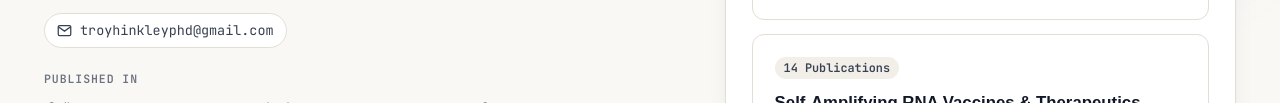
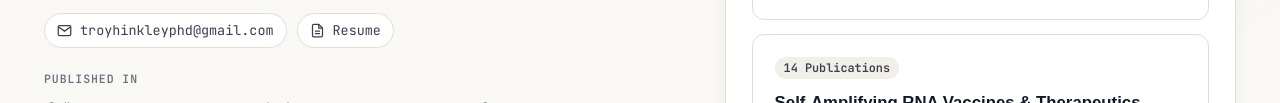
Before and after one commit to troyhinkley/portfolio, a plain HTML site: page index.html in a window 1280 px wide. Shown: the part 359-462 px from the top of the page. Drawn offline with Linux system fonts and the light colour scheme.

Commit message:
Add Resume button next to email address

```diff
--- a/index.html
+++ b/index.html
@@ -40,6 +40,17 @@
                 <polyline points="22,6 12,13 2,6" />
               </svg>
               <span>troyhinkleyphd@gmail.com</span>
+            </a>
+            <a href="Resume_Troy_Hinkley_PhD_Technical_Writer_AI_Training_2026-11.pdf" target="_blank" rel="noopener"
+              class="header-email">
+              <svg width="15" height="15" viewBox="0 0 24 24" fill="none" stroke="currentColor" stroke-width="2"
+                aria-hidden="true">
+                <path d="M14 2H6a2 2 0 0 0-2 2v16a2 2 0 0 0 2 2h12a2 2 0 0 0 2-2V8z" />
+                <polyline points="14 2 14 8 20 8" />
+                <line x1="16" y1="13" x2="8" y2="13" />
+                <line x1="16" y1="17" x2="8" y2="17" />
+              </svg>
+              <span>Resume</span>
             </a>
           </div>
           <div class="hero-journals">
--- a/styles.css
+++ b/styles.css
@@ -191,6 +191,10 @@ body {
 }
 
 .hero-contact-row {
+  display: flex;
+  flex-wrap: wrap;
+  align-items: center;
+  gap: 10px;
   margin-bottom: 22px;
 }
 
```
Also changed, not shown: 1 other file.
